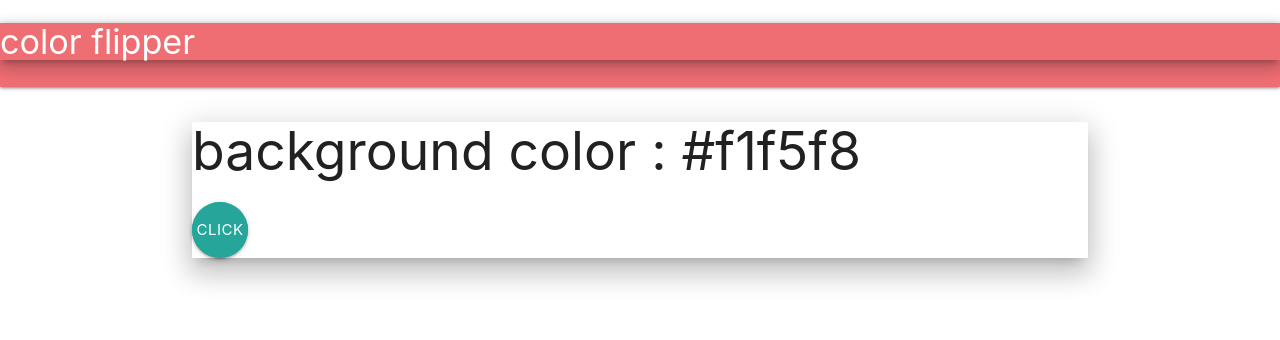
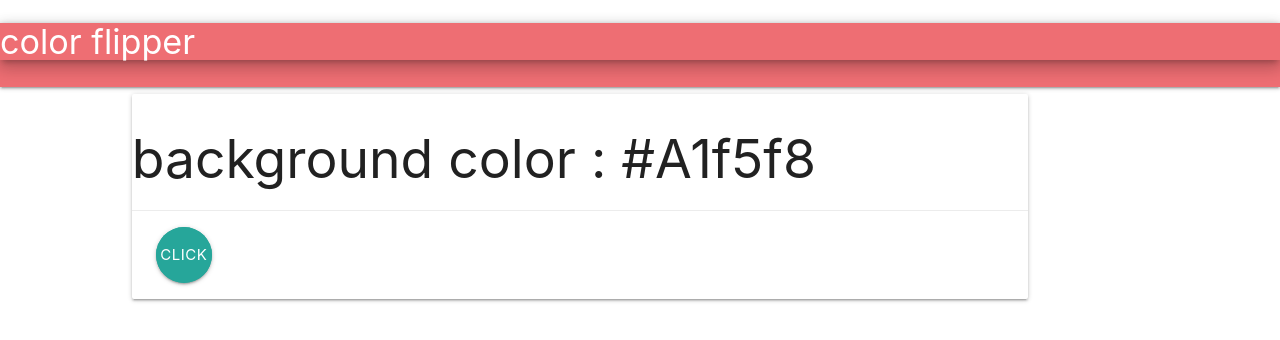
Before and after one commit to MarcoRosselDev/javaScript-vanilla-01, a website: page hex.html in a window 1280 px wide. Drawn offline with nearby package versions, Linux system fonts and the light colour scheme.

Commit message:
testing materialize-css 2

```diff
--- a/hex.html
+++ b/hex.html
@@ -15,7 +15,7 @@
         <div class="nav-center z-depth-3">
             <h4>color flipper</h4>
             <ul class="nav-links">
-                <li>
+                <li >
                     <a href="index.html">simple</a>
                 </li>
                 <li>
@@ -25,13 +25,17 @@
         </div>
     </nav>
 <main>
-    <div class="container z-depth-4">
-        <h2>background color :
-            <span class="color">
-            #f1f5f8
-            </span>
-        </h2>
-        <button class="btn btn-hero btn-floating btn-large pulse" id="btn">click</button>
+    <div class="container card horizontal">
+        <div class="card-stacked">
+            <h2 >background color :
+                <span class="color">
+                    #A1f5f8
+                </span>
+            </h2>
+            <div class="card-action">
+                <button class="btn btn-hero btn-floating btn-large pulse" id="btn">click</button>
+            </div>
+        </div>
     </div>
 </main>
         <!-- javascript -->
```
